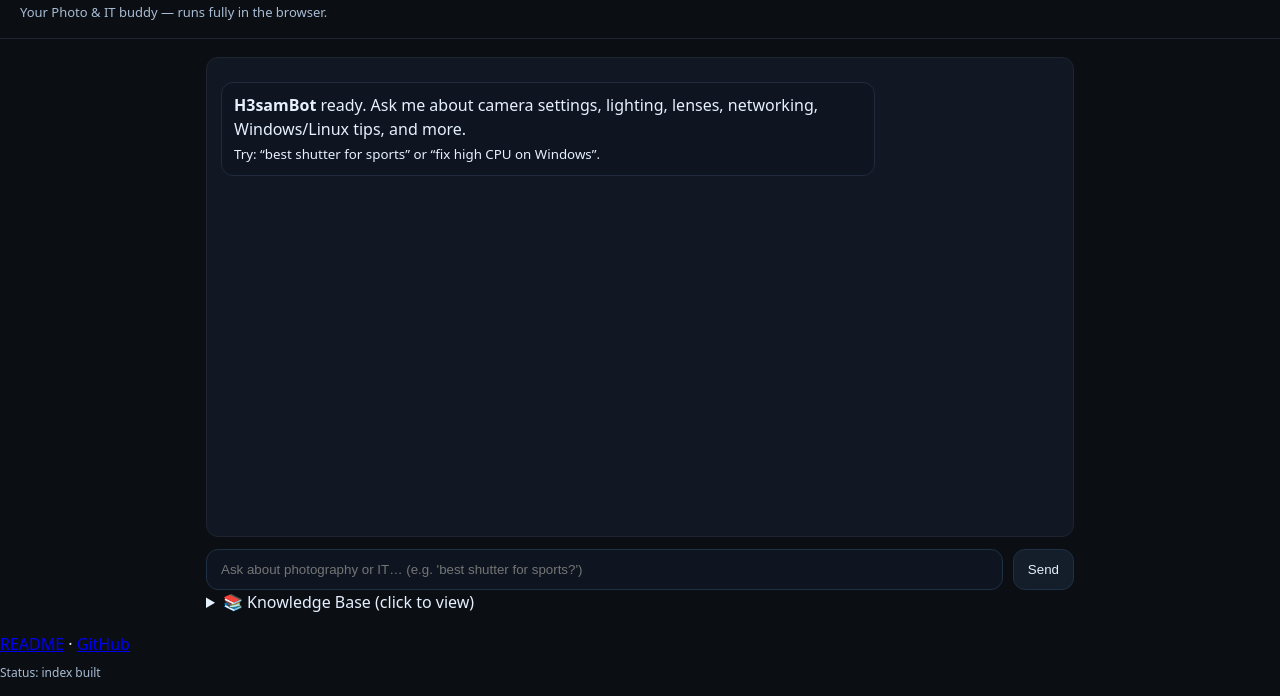
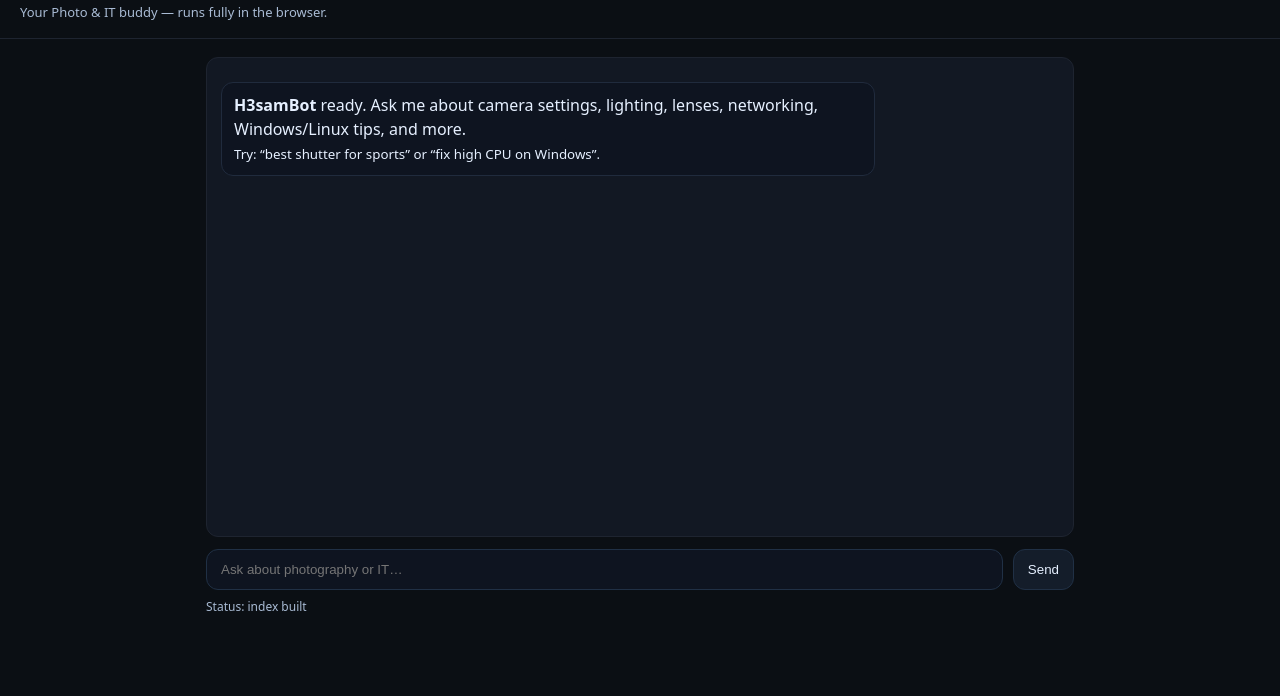
Before and after one commit to amirh3sam/H3samBot, a plain HTML site: page index.html in a window 1280 px wide. Shown: the part 104-800 px from the top of the page. Drawn offline with Linux system fonts and the light colour scheme.

Commit message:
Update index.html

```diff
--- a/index.html
+++ b/index.html
@@ -1,10 +1,10 @@
 <!DOCTYPE html>
 <html lang="en">
 <head>
-  <meta charset="utf-8" />
-  <meta name="viewport" content="width=device-width, initial-scale=1" />
+  <meta charset="utf-8"/>
+  <meta name="viewport" content="width=device-width,initial-scale=1"/>
   <title>H3samBot — Photo & IT Helper</title>
-  <link rel="stylesheet" href="style.css" />
+  <link rel="stylesheet" href="style.css"/>
 </head>
 <body>
   <header class="topbar">
@@ -16,24 +16,13 @@
     <section class="chat" id="chat"></section>
 
     <form id="chatForm" class="input-row">
-      <input id="userInput" class="input" placeholder="Ask about photography or IT… (e.g. 'best shutter for sports?')" autocomplete="off" />
+      <input id="userInput" class="input" placeholder="Ask about photography or IT…" autocomplete="off"/>
       <button class="btn" type="submit">Send</button>
     </form>
 
-    <details class="kb">
-      <summary>📚 Knowledge Base (click to view)</summary>
-      <p>Edit <code>data/knowledge.json</code> to teach the bot new things. Commit to GitHub and it will learn instantly.</p>
-    </details>
+    <div id="status" style="margin-top:8px;color:#a9bbd4;font-size:12px"></div>
   </main>
 
-  <footer class="footer">
-    <a href="README.html" target="_blank">README</a> · <a href="https://github.com" target="_blank">GitHub</a>
-  </footer>
-
-<div id="status" style="margin-top:8px;color:#a9bbd4;font-size:12px"></div>
-
-<!-- IMPORTANT: bump the version number -->
-<script src="bot.js?v=999"></script>
-
+  <script src="bot.js?v=1001"></script>
 </body>
 </html>
```
